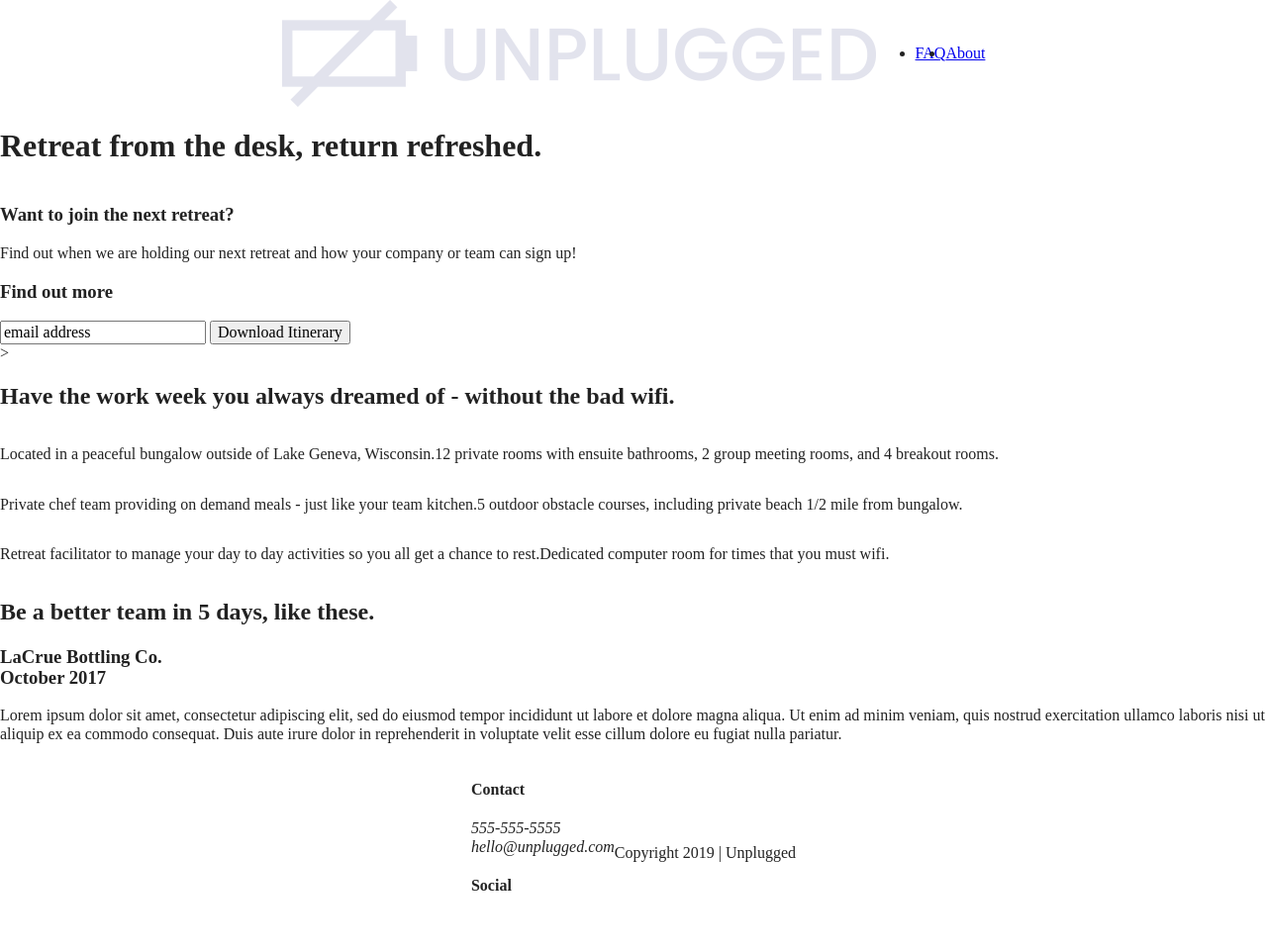
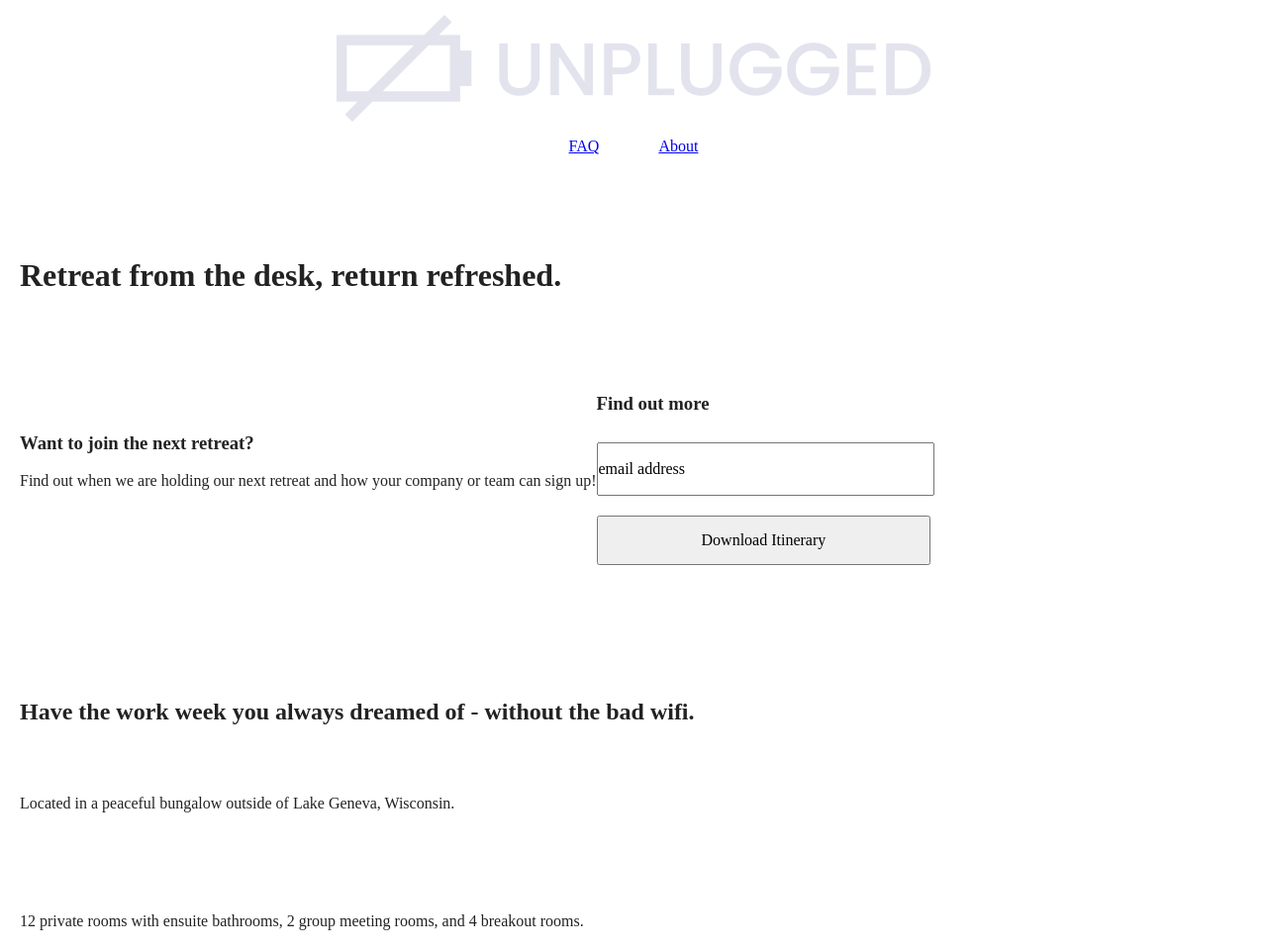
Before and after one commit to joy-hancock/unplugged-retreat, a website built with Parcel: page index.html in a window 1280 px wide. Shown: the top 961 px of the page at 99% size. Built offline with nearby package versions, Linux system fonts and the light colour scheme.

Commit message:
Mobile layout formatted

```diff
--- a/css/main.css
+++ b/css/main.css
@@ -92,6 +92,7 @@ textarea {
 
    /*************** Header/Footer Base Styles ****************/
 
+
 header,
 footer {
     display: flex;
@@ -102,26 +103,69 @@ footer {
 
 }
 
+
+
+
+/* Header Styles */
+
+header {
+    padding: 15px 0;
+
+}
+
 header .content-wrapper{
     display: flex;
     justify-content: center;
     align-items: center;
     flex-flow: row wrap;
+    margin: 0;
 
 }
+
 
 header nav {
     display: flex;
     align-items: center;
     justify-content: space-around;
     flex-flow: row wrap;
-
+    width: 60%;
 }
 
 header nav ul {
     display: flex;
     justify-content: space-around;
+    list-style: none;
+    padding: 0;
 
+}
+
+header nav li {
+    margin: 0 30px;
+}
+
+/* Footer Styles */
+
+footer p {
+    margin: 0;
+    text-align: center;
+}
+
+footer h4 {
+    text-align: center;
+}
+
+footer .content-wrapper {
+    width: 55%;
+    padding: 50px 0;
+}
+
+footer .contact-area {
+    margin-bottom: 40px;
+    text-align: center;
+}
+
+.contact-area h4 {
+    padding-bottom: 20px;
 }
 
 footer .social-icons {
@@ -130,37 +174,51 @@ footer .social-icons {
     align-items: center;
 }
 
-footer .social-icons p {
-    display: flex;
-    justify-content: space-around;
-    align-items: center;
-}
-
 
 /******************* Mobile Styles Homepage *******************/
 
+main {
+    margin: 0 20px;
+}
+
 /* Hero Area */
+
+
 
 .hero-area {
     display: flex;
     justify-content: start;
     flex-flow: row wrap;
+    padding-top: 50px;
 }
 
 
-aside {
+aside .content-wrapper{
     display: flex;
     justify-content: start;
     align-items: center;
     flex-flow: row wrap;
+    padding: 30px 0 55px 0;
+    margin-bottom: 50px;
 
 }
 
+.form {
+    margin-top: 30px;
+}
+.form input {
+    width: 100%;
+    margin: 10px 0;
+    height: 50px;
+    padding: 0px;
+}
+
+/*Features Area*/
 .features {
     display: flex;
     justify-content: center;
     flex-flow: row wrap;
-
+    margin-top: 50px;
 }
 
 .features-items {
@@ -168,6 +226,18 @@ aside {
     justify-content: start;
     align-items: center;
     flex-flow: row wrap;
+    padding: 60px auto;
+    width: 54%;
+}
+
+.features-items p {
+    margin: 50px 0;
+}
+
+
+
+.font-awesome-icon p {
+    padding-bottom: 40px;
 }
 
 /* Reviews */
@@ -176,10 +246,16 @@ aside {
     display: flex;
     justify-content: center;
     flex-flow: row wrap;
+    padding-top: 50px 0 45 0;
+}
+
+.reviews article {
+    padding: 25px 0;
 }
 
 
-/**************** FAQ Page ****************/
+
+/**************** Mobile Styles FAQ Page ****************/
 
 .faq {
     display: flex;
@@ -194,7 +270,7 @@ aside {
     align-items: center;
     flex-flow: row wrap;
 }
-/**************** About Page ***************/
+/**************** Mobile Styles About Page ***************/
 
 .mission {
     display: flex;
--- a/index.html
+++ b/index.html
@@ -29,10 +29,10 @@
 
   <header>
     <div class="content-wrapper">
-       <a href="#"><img src="img/unpluggedlogo.png" alt="logo">
-        </href>
-        <div class="header-divider">
-        </div>
+        <a href="#">
+            <img src="img/unpluggedlogo.png" alt="logo">
+        </a>
+        <div class="header-divider"></div>
         <nav>
             <ul>
                 <li><a href="faq/index.html" target="_blank">FAQ</a></li>
@@ -69,7 +69,7 @@
                     <input type="button" value="Download Itinerary">
                 </div>
             </div>  <!--aside content wrapper ends-->
-        </aside>>
+        </aside>
 
 
 
```
